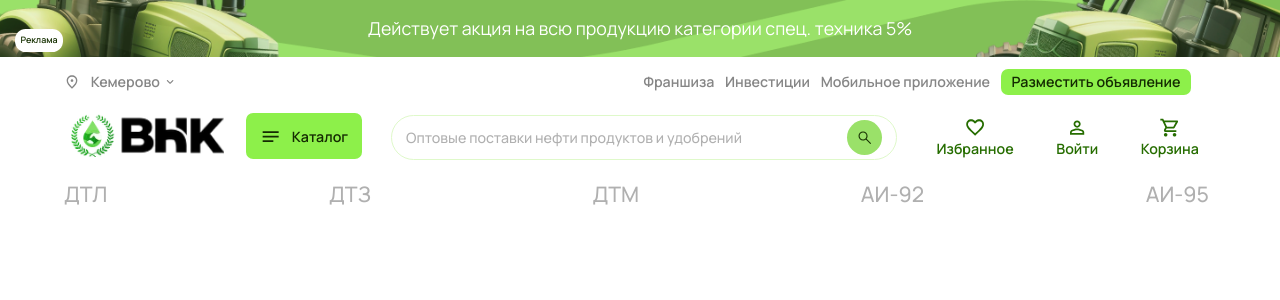
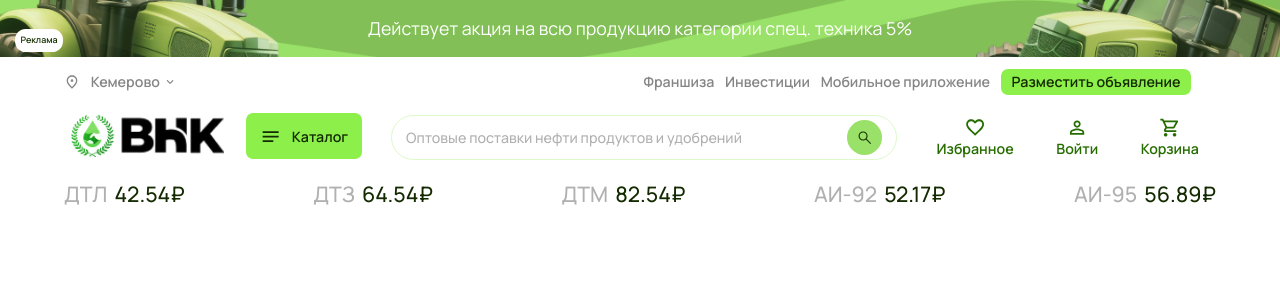
Before and after one commit to shahriyor-sharifjonov/vnk, a Next.js app: page / in a window 1280 px wide. Shown: the top 300 px of the page. Built offline with nearby package versions, Linux system fonts and the light colour scheme.

Commit message:
upd new block

```diff
--- a/src/components/Header/Header.jsx
+++ b/src/components/Header/Header.jsx
@@ -3,14 +3,14 @@ import React from 'react'
 import styles from './Header.module.scss'
 import Link from 'next/link'
 
-const Cost = ({name, cost}) => {
+const Cost = ({name, price}) => {
     return (
         <div className={styles.topPrices__costCtr}>
             <div className={styles.costCtr__name}>
                 {name}
             </div>
             <div className={styles.costCtr__cost}>
-                {cost}
+                {price}
             </div>
         </div>
     )
```
